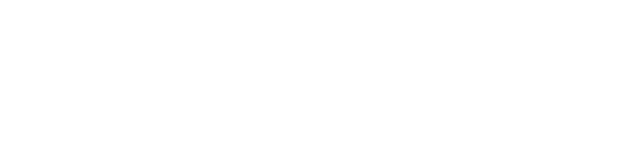
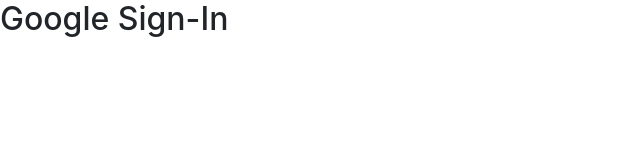
Before and after one commit to ajpenalosa/Beat-the-Sweeper, a plain HTML site: page index.html in a window 1280 px wide. Shown: the whole page, without its empty margins (0-640 px from the left). Drawn offline with nearby package versions, Linux system fonts and the light colour scheme.

Commit message:
Google Sign-In Test

```diff
--- a/index.html
+++ b/index.html
@@ -16,6 +16,8 @@
 
 </head>
 <body>
+
+    <h2>Google Sign-In</h2>
 
     <div class="g-signin2" data-onsuccess="onSignIn" data-theme="dark"></div>
 
```
